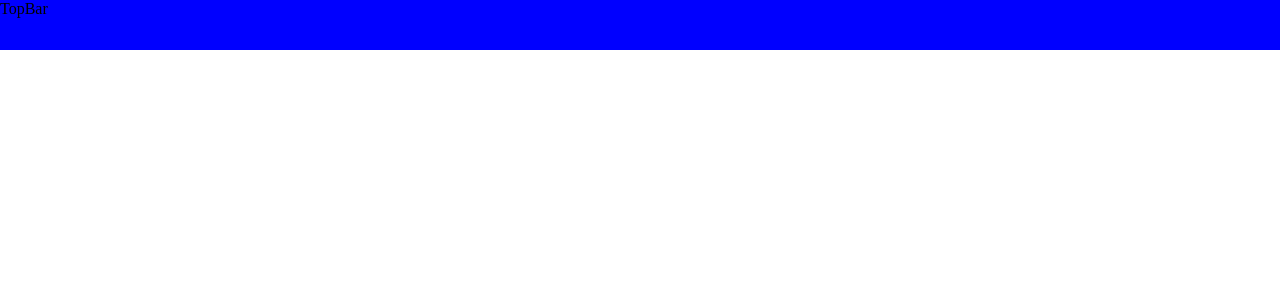
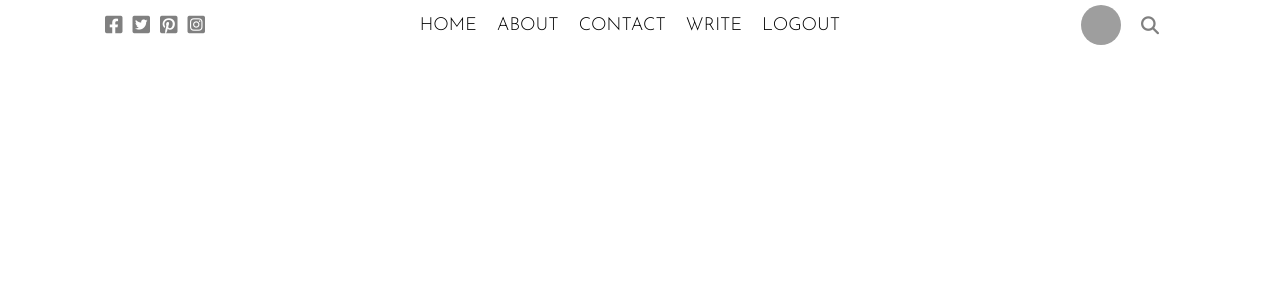
Before and after one commit to kaibalyajena/BLOG-IT, a React (Create React App) app in the folder client/: page / in a window 1280 px wide. Shown: the top 300 px of the page. Built offline with nearby package versions, Linux system fonts and the light colour scheme; grey boxes are pictures that could not be loaded.

Commit message:
topbar completed

```diff
--- a/client/public/index.html
+++ b/client/public/index.html
@@ -11,6 +11,7 @@
     />
   <link href="https://fonts.googleapis.com/css2?family=Josefin+Sans:wght@100;200;300;400;500;600;700&family=Lora:ital,wght@1,400;1,500;1,600;1,700&family=Varela&family=Varela+Round&display=swap" rel="stylesheet">
     <title>React Blog App</title>
+    <link rel="stylesheet" href="https://cdnjs.cloudflare.com/ajax/libs/font-awesome/6.2.1/css/all.min.css" integrity="sha512-MV7K8+y+gLIBoVD59lQIYicR65iaqukzvf/nwasF0nqhPay5w/9lJmVM2hMDcnK1OnMGCdVK+iQrJ7lzPJQd1w==" crossorigin="anonymous" referrerpolicy="no-referrer" />
     <style>
       *{
         margin:0;
--- a/client/src/topbar/TopBar.jsx
+++ b/client/src/topbar/TopBar.jsx
@@ -2,6 +2,26 @@
 
 export default function TopBar() {
   return (
-    <div className="top">TopBar</div>
+    <div className="top">
+      <div className="topLeft">
+        <i className="topIcon fa-brands fa-square-facebook"></i>
+        <i className="topIcon fa-brands fa-square-twitter"></i>
+        <i className="topIcon fa-brands fa-square-pinterest"></i>
+        <i className="topIcon fa-brands fa-square-instagram"></i>
+      </div>
+      <div className="topCenter">
+        <ul className="topList">
+          <li className="topListItem">HOME</li>
+          <li className="topListItem">ABOUT</li>
+          <li className="topListItem">CONTACT</li>
+          <li className="topListItem">WRITE</li>
+          <li className="topListItem">LOGOUT</li>
+        </ul>
+      </div>
+      <div className="topRight">
+        <img className="topImage" src="https://images.pexels.com/photos/220453/pexels-photo-220453.jpeg?auto=compress&cs=tinysrgb&w=1260&h=750&dpr=1" alt="profile"></img>
+        <i className="topSearchIcon fa-solid fa-magnifying-glass"></i>
+      </div>
+    </div>
   )
 }
--- a/client/src/topbar/topbar.css
+++ b/client/src/topbar/topbar.css
@@ -1,7 +1,58 @@
 .top{
     width: 100%;
     height: 50px;
-    background-color: blue;
+    background-color: white;
     position: sticky;
     top: 0px;
+    display: flex;
+    align-items: center; /*centers along the height of the div */
+    /*justify-content: center; centers along the width of the div*/
+    font-family: 'Josefin Sans', sans-serif;
 }
+
+.topLeft,.topRight{
+    flex:3; /*take 3 units of space each*/
+    display: flex;
+    align-items: center;
+    justify-content: center;
+}
+
+.topCenter{
+    flex: 6;  /*takes 6 units of space*/
+}
+
+.topImage{
+    width: 40px;
+    height: 40px;
+    border-radius: 50%;
+    object-fit: cover;
+}
+
+.topIcon{
+    font-size: 20px;
+    margin-right: 10px;
+    color: grey;
+    cursor: pointer;
+}
+
+.topList{
+    display: flex;
+    justify-content: center;
+    margin: 0;
+    padding: 0;
+    list-style: none;
+}
+
+.topListItem{
+    margin-right: 20px;
+    font-size: 18px;
+    font-weight: 300;
+    cursor: pointer;
+}
+
+.topSearchIcon{
+    color: grey;
+    font-size: 18px;
+    cursor: pointer;
+    margin-left: 20px;
+}
```
Also changed, not shown: 1 other file (tests, documents, lock files or other folders).
